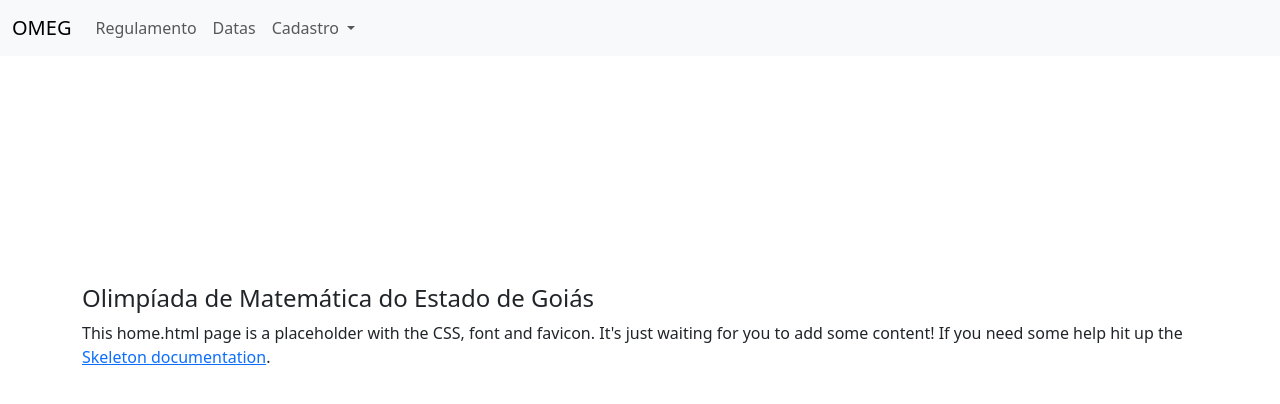
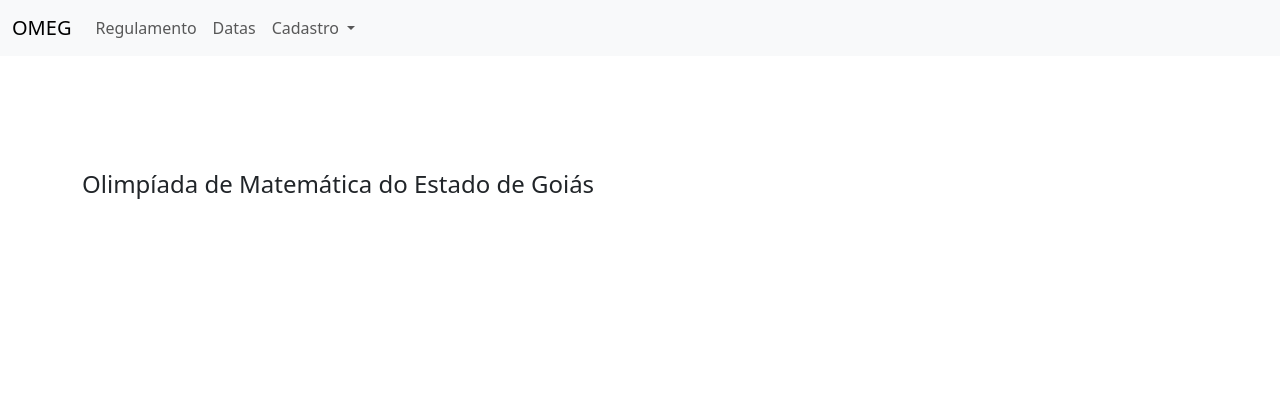
Before and after one commit to mpbsd/schism, a Flask app: page /home/ in a window 1280 px wide. Shown: the top 404 px of the page. Run offline with Flask 3, Linux system fonts and the light colour scheme; some libraries are stand-ins or nearby versions.

```diff
--- a/omeg/home/templates/home.html
+++ b/omeg/home/templates/home.html
@@ -62,16 +62,12 @@
 
     <div class="container">
       <div class="row">
-        <div class="ten columns" style="margin-top: 20%">
+        <div class="ten columns" style="margin-top: 10%">
+
           <h4>
             Olimpíada de Matemática do Estado de Goiás
           </h4>
-          <p>
-          This home.html page is a placeholder with the CSS, font and favicon.
-          It's just waiting for you to add some content! If you need some help
-          hit up the <a href="http://www.getskeleton.com">Skeleton
-          documentation</a>.
-          </p>
+
         </div>
       </div>
     </div>
```
